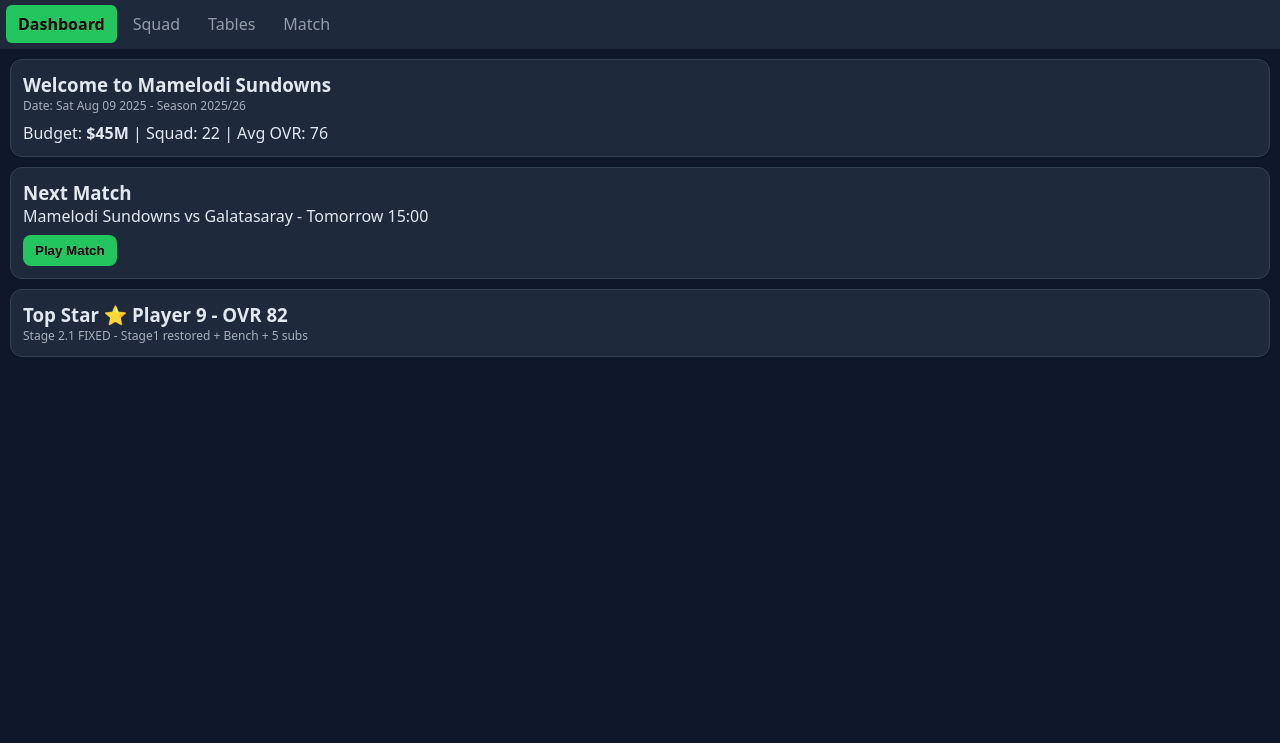
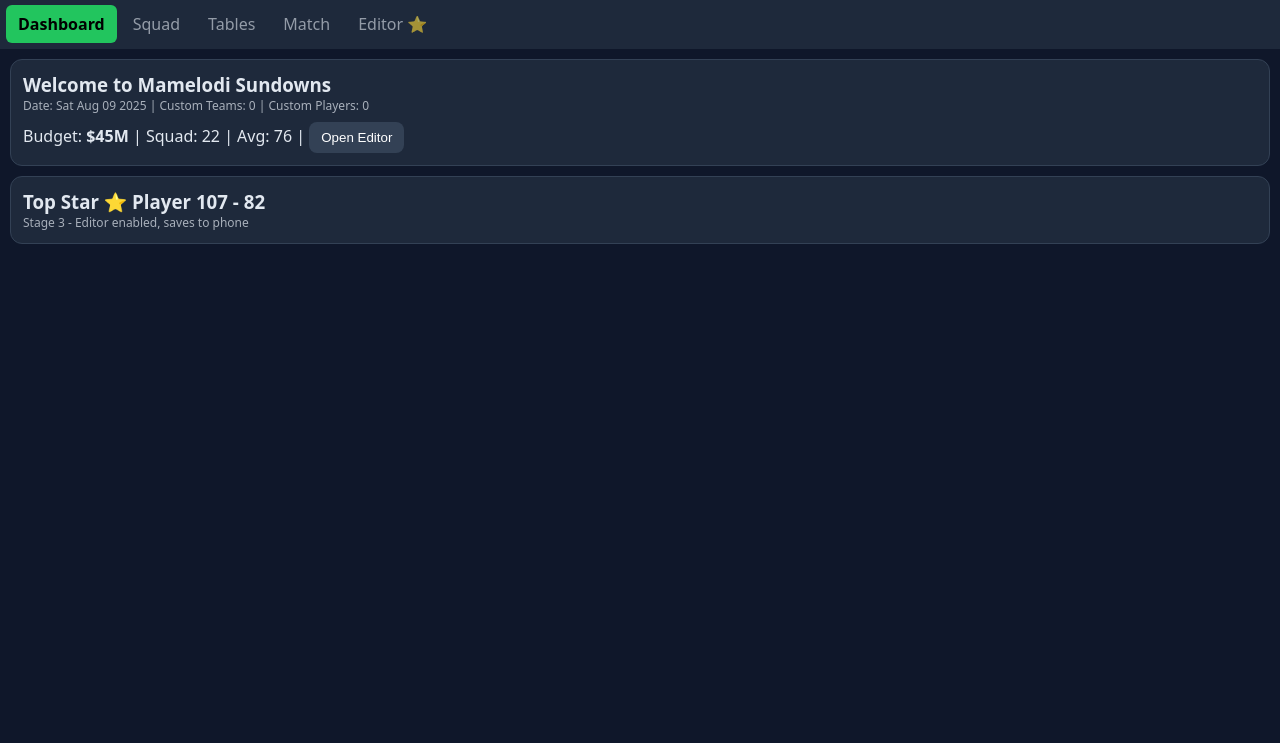
Before and after one commit to maps6-pixel/qfooty, a plain HTML site: page index.html in a window 1280 px wide. Shown: the part 57-800 px from the top of the page. Drawn offline with Linux system fonts and the light colour scheme.

Commit message:
Update index.html

```diff
--- a/index.html
+++ b/index.html
@@ -3,77 +3,105 @@
 <head>
 <meta charset='UTF-8'>
 <meta name='viewport' content='width=device-width, initial-scale=1.0'>
-<title>QFooty Manager - Stage 2.1 Fixed</title>
+<title>QFooty Manager - Stage 3 Editor</title>
 <style>
 *{box-sizing:border-box;margin:0;padding:0}
 body{background:#0f172a;color:#e2e8f0;font-family:system-ui,sans-serif}
 header{position:sticky;top:0;background:#1e293b;padding:12px;display:flex;justify-content:space-between;align-items:center;border-bottom:1px solid #334155;z-index:10}
 .logo{font-weight:900;color:#22c55e;font-size:20px}.logo span{color:#fff}
 .btn{background:#22c55e;color:#000;border:0;padding:8px 12px;border-radius:8px;font-weight:800;cursor:pointer}
+.btn2{background:#334155;color:#fff;border:0;padding:8px 12px;border-radius:8px;cursor:pointer}
 .tabs{display:flex;gap:4px;background:#1e293b;padding:6px;position:sticky;top:49px;z-index:9;overflow:auto}
 .tab{padding:8px 12px;border-radius:6px;opacity:.6;cursor:pointer;white-space:nowrap}.tab.active{background:#22c55e;color:#000;opacity:1;font-weight:700}
 .card{background:#1e293b;margin:10px;padding:12px;border-radius:12px;border:1px solid #334155}
 .row{display:flex;justify-content:space-between;padding:6px 0;border-bottom:1px solid #ffffff12}
 .badge{background:#22c55e;color:#000;font-size:10px;padding:2px 6px;border-radius:10px;margin-left:6px}
 .small{font-size:12px;opacity:.7}
-.start11{border-left:3px solid #22c55e;padding-left:6px}
+input,select{background:#0f172a;color:#fff;border:1px solid #334155;padding:8px;border-radius:6px;width:100%;margin:4px 0}
+.grid{display:grid;grid-template-columns:1fr 1fr;gap:8px}
 </style>
 </head>
 <body>
-<header><div class='logo'><span>Q</span>Footy Manager</div><div id='dateLabel'>Aug 9 2025</div><button class='btn' onclick='nextDay()'>Next Day ▶</button></header>
+<header><div class='logo'><span>Q</span>Footy Manager</div><div id='dateLabel'>Aug 9 2025</div><button class='btn' onclick='nextDay()'>Next ▶</button></header>
 <div class='tabs'>
 <div class='tab active' onclick="showTab('dash',this)">Dashboard</div>
 <div class='tab' onclick="showTab('squad',this)">Squad</div>
 <div class='tab' onclick="showTab('tables',this)">Tables</div>
 <div class='tab' onclick="showTab('match',this)">Match</div>
+<div class='tab' onclick="showTab('editor',this)">Editor ⭐</div>
 </div>
-<div id='dash'></div><div id='squad' style='display:none'></div><div id='tables' style='display:none'></div><div id='match' style='display:none'></div>
+<div id='dash'></div><div id='squad' style='display:none'></div><div id='tables' style='display:none'></div><div id='match' style='display:none'></div><div id='editor' style='display:none'></div>
 <script>
-const TEAMS={
+let TEAMS_BASE={
 "Rest of World 2":["Mamelodi Sundowns","Kaizer Chiefs","Orlando Pirates","Al Ahly","Wydad AC","Al Nassr","Al Hilal","Al Ittihad","Inter Miami","LAFC","Flamengo","River Plate","Boca Juniors","Simba SC","TP Mazembe","Esperance"],
 "Rest of World PL":["Galatasaray","Fenerbahce","Ajax","PSV","Benfica","Porto","Sporting","Celtic","Rangers","Club Brugge","Shakhtar","RB Salzburg","Young Boys","FC Copenhagen","Sparta Prague","Dinamo Zagreb"],
 "Premier League":["Man City","Arsenal","Liverpool","Chelsea","Man Utd","Newcastle","Tottenham","Aston Villa","Brighton","West Ham","Crystal Palace","Fulham","Wolves","Everton","Brentford","Nottm Forest","Bournemouth","Luton","Sheffield Utd","Burnley"],
 "La Liga":["Real Madrid","Barcelona","Atletico Madrid","Sevilla","Real Sociedad","Villarreal","Betis","Athletic Bilbao","Valencia","Osasuna","Celta","Rayo Vallecano","Mallorca","Girona","Getafe","Las Palmas","Alaves","Cadiz","Granada","Almeria"]
 };
-const STARS={"Inter Miami":{name:"L. Messi",ovr:90,pos:"FW"},"Al Nassr":{name:"C. Ronaldo",ovr:89,pos:"FW"},"Man City":{name:"E. Haaland",ovr:89,pos:"FW"},"Real Madrid":{name:"K. Mbappe",ovr:90,pos:"FW"},"Mamelodi Sundowns":{name:"T. Zwane",ovr:78,pos:"MID"}};
-let gameDate=new Date(2025,7,9); let myTeam="Mamelodi Sundowns"; let db={}; let subsUsed=0; let matchLog=[]; let pendingOut=null;
+let TEAMS=JSON.parse(JSON.stringify(TEAMS_BASE));
+let customTeams=JSON.parse(localStorage.getItem('qfooty_custom_teams')||'[]');
+customTeams.forEach(ct=>{ if(!TEAMS[ct.league]) TEAMS[ct.league]=[]; if(!TEAMS[ct.league].includes(ct.name)) TEAMS[ct.league].push(ct.name); });
+const STARS_BASE={"Inter Miami":{name:"L. Messi",ovr:90,pos:"FW"},"Al Nassr":{name:"C. Ronaldo",ovr:89,pos:"FW"},"Man City":{name:"E. Haaland",ovr:89,pos:"FW"},"Real Madrid":{name:"K. Mbappe",ovr:90,pos:"FW"},"Mamelodi Sundowns":{name:"T. Zwane",ovr:78,pos:"MID"}};
+let customPlayers=JSON.parse(localStorage.getItem('qfooty_custom_players')||'[]');
+let gameDate=new Date(2025,7,9); let myTeam=localStorage.getItem('qfooty_myTeam')||"Mamelodi Sundowns"; let db={}; let subsUsed=0; let matchLog=[]; let pendingOut=null;
 function genSquad(team){
- let arr=[]; let star=STARS[team];
- if(star) arr.push({id:1,name:star.name,ovr:star.ovr,pos:star.pos,isGK:false,isStar:true,isStarting:true});
+ let arr=[]; let baseStar=STARS_BASE[team];
+ if(baseStar) arr.push({id:1,name:baseStar.name,ovr:baseStar.ovr,pos:baseStar.pos,isGK:false,isStar:true,isStarting:true});
+ customPlayers.filter(cp=>cp.team===team).forEach(cp=>{
+   arr.push({id:Date.now()+Math.random(),name:cp.name,ovr:cp.ovr,pos:cp.pos,isGK:cp.pos==="GK",isStar:cp.ovr>=85,isStarting:arr.length<11});
+ });
  let posSeq=["GK","DEF","DEF","DEF","DEF","MID","MID","MID","FW","FW","FW","GK","DEF","MID","MID","FW","DEF","MID","FW","DEF","MID","FW"];
- let id=arr.length+1;
+ let id=100;
  for(let p of posSeq){ if(arr.length>=22) break;
    let ovr=team===myTeam?70+Math.floor(Math.random()*10):62+Math.floor(Math.random()*14);
    if(arr.length<11) ovr+=3;
+   if(arr.some(x=>x.pos==="GK" && x.isStarting && p==="GK" && arr.length<11)) continue;
    arr.push({id:id++,name:"Player "+id,pos:p,ovr:Math.min(90,ovr),isGK:p==="GK",isStar:false,isStarting:arr.length<11});
  }
  let bench=arr.filter(x=>!x.isStarting);
- if(!bench.some(x=>x.isGK)){ arr[12].pos="GK"; arr[12].isGK=true; }
+ if(!bench.some(x=>x.isGK)){ let cand=arr.find(x=>!x.isStarting &&!x.isStar); if(cand){ cand.pos="GK"; cand.isGK=true; } }
  return arr;
 }
-function init(){
- Object.keys(TEAMS).forEach(lg=>TEAMS[lg].forEach(t=>{ db[t]=genSquad(t); }));
- renderAll();
-}
+function init(){ Object.keys(TEAMS).forEach(lg=>TEAMS[lg].forEach(t=>{ db[t]=genSquad(t); })); renderAll(); }
 function renderAll(){
  document.getElementById('dateLabel').innerText=gameDate.toDateString();
- let sq=db[myTeam]; if(!sq) return;
- let avg=Math.round(sq.reduce((a,b)=>a+b.ovr,0)/sq.length);
- let star=sq.sort((a,b)=>b.ovr-a.ovr)[0];
- document.getElementById('dash').innerHTML=`<div class='card'><h3>Welcome to ${myTeam}</h3><div class='small'>Date: ${gameDate.toDateString()} - Season 2025/26</div><div style='margin-top:8px'>Budget: <b>$45M</b> | Squad: ${sq.length} | Avg OVR: ${avg}</div></div><div class='card'><h3>Next Match</h3><div>${myTeam} vs Galatasaray - Tomorrow 15:00</div><div style='margin-top:8px'><button class='btn' onclick="showTab('match',document.querySelectorAll('.tab')[3])">Play Match</button></div></div><div class='card'><h3>Top Star ⭐ ${star.name} - OVR ${star.ovr}</h3><div class='small'>Stage 2.1 FIXED - Stage1 restored + Bench + 5 subs</div></div>`;
- let starting=sq.filter(s=>s.isStarting); let bench=sq.filter(s=>!s.isStarting);
- document.getElementById('squad').innerHTML=`<div class='card'><h3>Starting XI (${starting.length})</h3>${starting.map(p=>`<div class='row start11'><div>${p.pos} ${p.name} ${p.isStar?'<span class=badge>STAR</span>':''} ${p.isGK?'🧤':''}</div><div><b>${p.ovr}</b> <button onclick='toBench(${p.id})'>Bench</button></div></div>`).join('')}</div><div class='card'><h3>Bench (${bench.length}/9) - Need 1 GK 🧤 = ${bench.filter(x=>x.isGK).length}</h3>${bench.map(p=>`<div class='row'><div>${p.pos} ${p.name} ${p.isGK?'🧤':''}</div><div><b>${p.ovr}</b> <button onclick='toStarting(${p.id})'>Start</button></div></div>`).join('')}</div>`;
- let htmlT=""; Object.entries(TEAMS).forEach(([lg,list])=>{ htmlT+=`<div class='card'><h3>${lg}</h3>${list.map(t=>`<div class='row'><div>${t} ${t===myTeam?'<span class=badge>YOU</span>':''}</div><div class='small'>${db[t]?Math.round(db[t].reduce((a,b)=>a+b.ovr,0)/db[t].length):'--'} OVR</div></div>`).join('')}</div>`; }); document.getElementById('tables').innerHTML=htmlT;
- document.getElementById('match').innerHTML=`<div class='card'><h3>Match Center - ${myTeam} vs Galatasaray</h3><div class='small'>Subs used: ${subsUsed}/5 | ${pendingOut?'Pending out: '+db[myTeam].find(x=>x.id===pendingOut).name:'Click Sub Out then Sub In'}</div><div style='margin:8px 0;display:flex;gap:8px'><button class='btn' onclick='play()'>Kick Off ⚽</button><button class='btn' style='background:#334155;color:#fff' onclick='resetSubs()'>Reset Subs</button></div><div style='display:flex;gap:8px'><div style='flex:1' class='card'><div class='small'>On Pitch</div>${starting.map(p=>`<div class='row'><div>${p.pos} ${p.name}</div><button onclick='subOut(${p.id})'>Out</button></div>`).join('')}</div><div style='flex:1' class='card'><div class='small'>Bench</div>${bench.map(p=>`<div class='row'><div>${p.pos} ${p.name} ${p.isGK?'🧤':''}</div><button onclick='subIn(${p.id})'>In</button></div>`).join('')}</div></div><div class='small' style='margin-top:8px'>${matchLog.length?matchLog.join('<br>'):'No match yet. Use Sub Out -> Sub In for 5 subs.'}</div></div>`;
+ let sq=db[myTeam]; if(!sq){ myTeam=TEAMS["Rest of World 2"][0]; sq=db[myTeam]; }
+ let avg=sq?Math.round(sq.reduce((a,b)=>a+b.ovr,0)/sq.length):0;
+ let star=sq?sq.slice().sort((a,b)=>b.ovr-a.ovr)[0]:null;
+ document.getElementById('dash').innerHTML=`<div class='card'><h3>Welcome to ${myTeam}</h3><div class='small'>Date: ${gameDate.toDateString()} | Custom Teams: ${customTeams.length} | Custom Players: ${customPlayers.length}</div><div style='margin-top:8px'>Budget: <b>$45M</b> | Squad: ${sq?sq.length:0} | Avg: ${avg} | <button class='btn2' onclick="showTab('editor',document.querySelectorAll('.tab')[4])">Open Editor</button></div></div><div class='card'><h3>Top Star ⭐ ${star?star.name+' - '+star.ovr:''}</h3><div class='small'>Stage 3 - Editor enabled, saves to phone</div></div>`;
+ let starting=sq?sq.filter(s=>s.isStarting):[]; let bench=sq?sq.filter(s=>!s.isStarting):[];
+ document.getElementById('squad').innerHTML=`<div class='card'><h3>Starting XI (${starting.length}) - Managing ${myTeam}</h3>${starting.map(p=>`<div class='row'><div>${p.pos} ${p.name} ${p.isStar?'<span class=badge>STAR</span>':''} ${p.isGK?'🧤':''}</div><div><b>${p.ovr}</b></div></div>`).join('')}</div><div class='card'><h3>Bench (${bench.length}/9) GKs=${bench.filter(x=>x.isGK).length}</h3>${bench.map(p=>`<div class='row'><div>${p.pos} ${p.name} ${p.isGK?'🧤':''}</div><div><b>${p.ovr}</b></div></div>`).join('')}</div>`;
+ let htmlT=""; Object.entries(TEAMS).forEach(([lg,list])=>{ htmlT+=`<div class='card'><h3>${lg} (${list.length})</h3>${list.map(t=>`<div class='row'><div>${t} ${t===myTeam?'<span class=badge>YOU</span>':''} ${customTeams.some(ct=>ct.name===t)?'<span class=badge>CUSTOM</span>':''}</div><div><button class='btn2' style='padding:2px 6px' onclick="switchTeam('${t}')">Manage</button></div></div>`).join('')}</div>`; }); document.getElementById('tables').innerHTML=htmlT;
+ document.getElementById('match').innerHTML=`<div class='card'><h3>Match Center - ${myTeam}</h3><div class='small'>Subs: ${subsUsed}/5</div><div style='margin:8px 0;display:flex;gap:8px'><button class='btn' onclick='play()'>Kick Off ⚽</button><button class='btn2' onclick='resetSubs()'>Reset</button></div><div style='display:flex;gap:8px'><div style='flex:1' class='card'><div class='small'>On Pitch</div>${starting.map(p=>`<div class='row'><div>${p.pos} ${p.name}</div><button class='btn2' onclick='subOut(${p.id})'>Out</button></div>`).join('')}</div><div style='flex:1' class='card'><div class='small'>Bench</div>${bench.map(p=>`<div class='row'><div>${p.pos} ${p.name}</div><button class='btn2' onclick='subIn(${p.id})'>In</button></div>`).join('')}</div></div><div class='small'>${matchLog.join('<br>')||'No match yet'}</div></div>`;
+ document.getElementById('editor').innerHTML=`
+ <div class='card'><h3>⭐ Stage 3 - Custom Team Adder</h3><div class='small'>Teams & players saved in your phone - won't delete</div></div>
+ <div class='card'><h3>Add Custom Team</h3><input id='teamName' placeholder='Team name e.g. CAPS United'><select id='leagueSelect'>${Object.keys(TEAMS).map(l=>`<option>${l}</option>`).join('')}<option>New League</option></select><input id='newLeague' placeholder='If New League, type name here' style='display:none'><button class='btn' onclick='addTeam()'>Add Team</button><div class='small' style='margin-top:6px'>Current custom: ${customTeams.map(t=>t.name).join(', ')||'none'}</div></div>
+ <div class='card'><h3>Add Custom Player</h3><div class='grid'><input id='pName' placeholder='Name e.g. Peter Ndlovu'><input id='pOvr' type='number' placeholder='OVR 1-99' value='80'></div><div class='grid'><select id='pPos'><option>FW</option><option>MID</option><option>DEF</option><option>GK</option></select><select id='pTeam'>${Object.values(TEAMS).flat().map(t=>`<option ${t===myTeam?'selected':''}>${t}</option>`).join('')}</select></div><button class='btn' onclick='addPlayer()'>Add Player to Team</button><div class='small' style='margin-top:6px'>Custom players: ${customPlayers.map(p=>p.name+' ('+p.team+' '+p.ovr+')').join(', ')||'none'}</div><button class='btn2' style='margin-top:8px' onclick='clearCustom()'>Clear All Custom</button></div>
+ <div class='card'><h3>Switch My Team</h3><select id='myTeamSelect'>${Object.values(TEAMS).flat().map(t=>`<option ${t===myTeam?'selected':''}>${t}</option>`).join('')}</select><button class='btn' onclick='changeMyTeam()'>Manage This Team Now</button></div>
+ `;
+ document.getElementById('leagueSelect').addEventListener('change',e=>{ document.getElementById('newLeague').style.display=e.target.value==='New League'?'block':'none'; });
 }
-function toBench(id){ let s=db[myTeam].find(x=>x.id===id); if(s) s.isStarting=false; renderAll(); }
-function toStarting(id){ let sq=db[myTeam]; if(sq.filter(x=>x.isStarting).length>=11){ alert('XI full - bench one first'); return; } let s=sq.find(x=>x.id===id); if(s) s.isStarting=true; renderAll(); }
+function switchTeam(t){ myTeam=t; localStorage.setItem('qfooty_myTeam',t); init(); showTab('squad',document.querySelectorAll('.tab')[1]); }
+function changeMyTeam(){ let v=document.getElementById('myTeamSelect').value; switchTeam(v); }
+function addTeam(){
+ let name=document.getElementById('teamName').value.trim(); let lg=document.getElementById('leagueSelect').value; let newLg=document.getElementById('newLeague').value.trim();
+ if(lg==='New League'){ if(!newLg){ alert('Type new league name'); return; } lg=newLg; if(!TEAMS[lg]) TEAMS[lg]=[]; }
+ if(!name){ alert('Type team name'); return; }
+ if(Object.values(TEAMS).flat().includes(name)){ alert('Team already exists'); return; }
+ if(!TEAMS[lg]) TEAMS[lg]=[]; TEAMS[lg].push(name); customTeams.push({name,league:lg}); localStorage.setItem('qfooty_custom_teams',JSON.stringify(customTeams)); db[name]=genSquad(name); alert(name+' added to '+lg+'!'); renderAll();
+}
+function addPlayer(){
+ let name=document.getElementById('pName').value.trim(); let ovr=parseInt(document.getElementById('pOvr').value); let pos=document.getElementById('pPos').value; let team=document.getElementById('pTeam').value;
+ if(!name){ alert('Name required'); return; } if(isNaN(ovr)||ovr<1||ovr>99){ alert('OVR 1-99'); return; }
+ customPlayers.push({name,ovr,pos,team}); localStorage.setItem('qfooty_custom_players',JSON.stringify(customPlayers)); db[team]=genSquad(team); alert(name+' ('+ovr+') added to '+team); renderAll();
+}
+function clearCustom(){ if(confirm('Delete all custom teams & players?')){ localStorage.removeItem('qfooty_custom_teams'); localStorage.removeItem('qfooty_custom_players'); customTeams=[]; customPlayers=[]; TEAMS=JSON.parse(JSON.stringify(TEAMS_BASE)); init(); renderAll(); } }
 function subOut(id){ pendingOut=id; renderAll(); }
-function subIn(id){ if(subsUsed>=5){ alert('5/5 subs used!'); return; } if(pendingOut==null){ alert('Click Out first'); return; } let sq=db[myTeam]; let out=sq.find(x=>x.id===pendingOut); let inn=sq.find(x=>x.id===id); out.isStarting=false; inn.isStarting=true; subsUsed++; matchLog.push(`🔄 ${subsUsed}/5 Sub: ${out.name} OFF → ${inn.name} ON`); pendingOut=null; renderAll(); }
+function subIn(id){ if(subsUsed>=5){ alert('5/5 used'); return; } if(pendingOut==null){ alert('Click Out first'); return; } let sq=db[myTeam]; let out=sq.find(x=>x.id===pendingOut); let inn=sq.find(x=>x.id===id); if(!out||!inn) return; out.isStarting=false; inn.isStarting=true; subsUsed++; matchLog.push(`🔄 ${subsUsed}/5 ${out.name} → ${inn.name}`); pendingOut=null; renderAll(); }
 function resetSubs(){ subsUsed=0; matchLog=[]; pendingOut=null; renderAll(); }
-function play(){ let s=Math.floor(Math.random()*4); let c=Math.floor(Math.random()*3); matchLog.push(`⚽ ${myTeam} ${s}-${c} Galatasaray`); renderAll(); }
+function play(){ let s=Math.floor(Math.random()*4); let c=Math.floor(Math.random()*3); matchLog.push(`⚽ ${myTeam} ${s}-${c} Opp`); renderAll(); }
 function nextDay(){ gameDate.setDate(gameDate.getDate()+1); renderAll(); }
-function showTab(id,el){ document.querySelectorAll('#dash,#squad,#tables,#match').forEach(d=>d.style.display='none'); document.getElementById(id).style.display='block'; document.querySelectorAll('.tab').forEach(t=>t.classList.remove('active')); el.classList.add('active'); }
+function showTab(id,el){ document.querySelectorAll('#dash,#squad,#tables,#match,#editor').forEach(d=>d.style.display='none'); document.getElementById(id).style.display='block'; document.querySelectorAll('.tab').forEach(t=>t.classList.remove('active')); el.classList.add('active'); }
 init();
 </script>
 </body>
```
